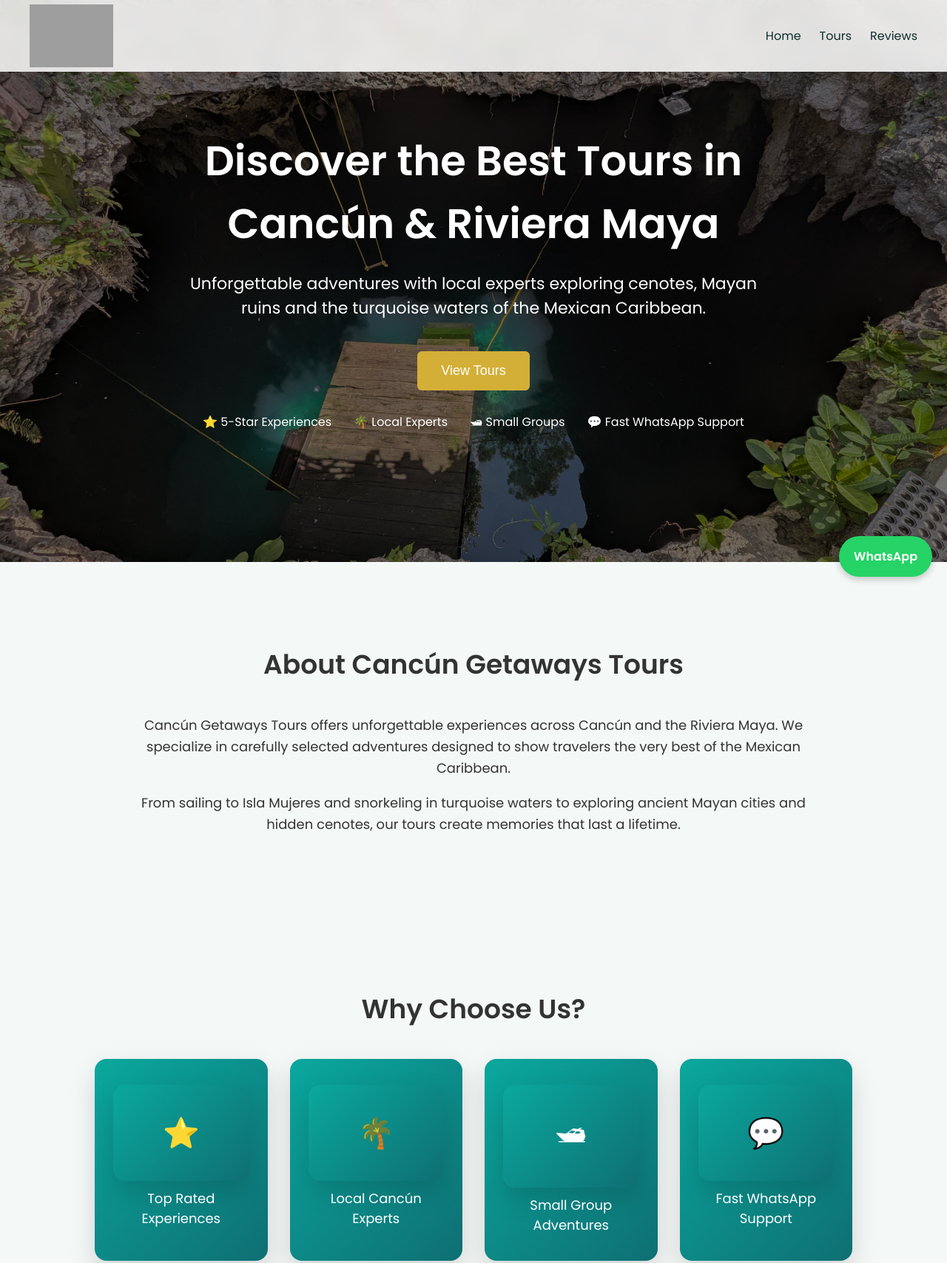
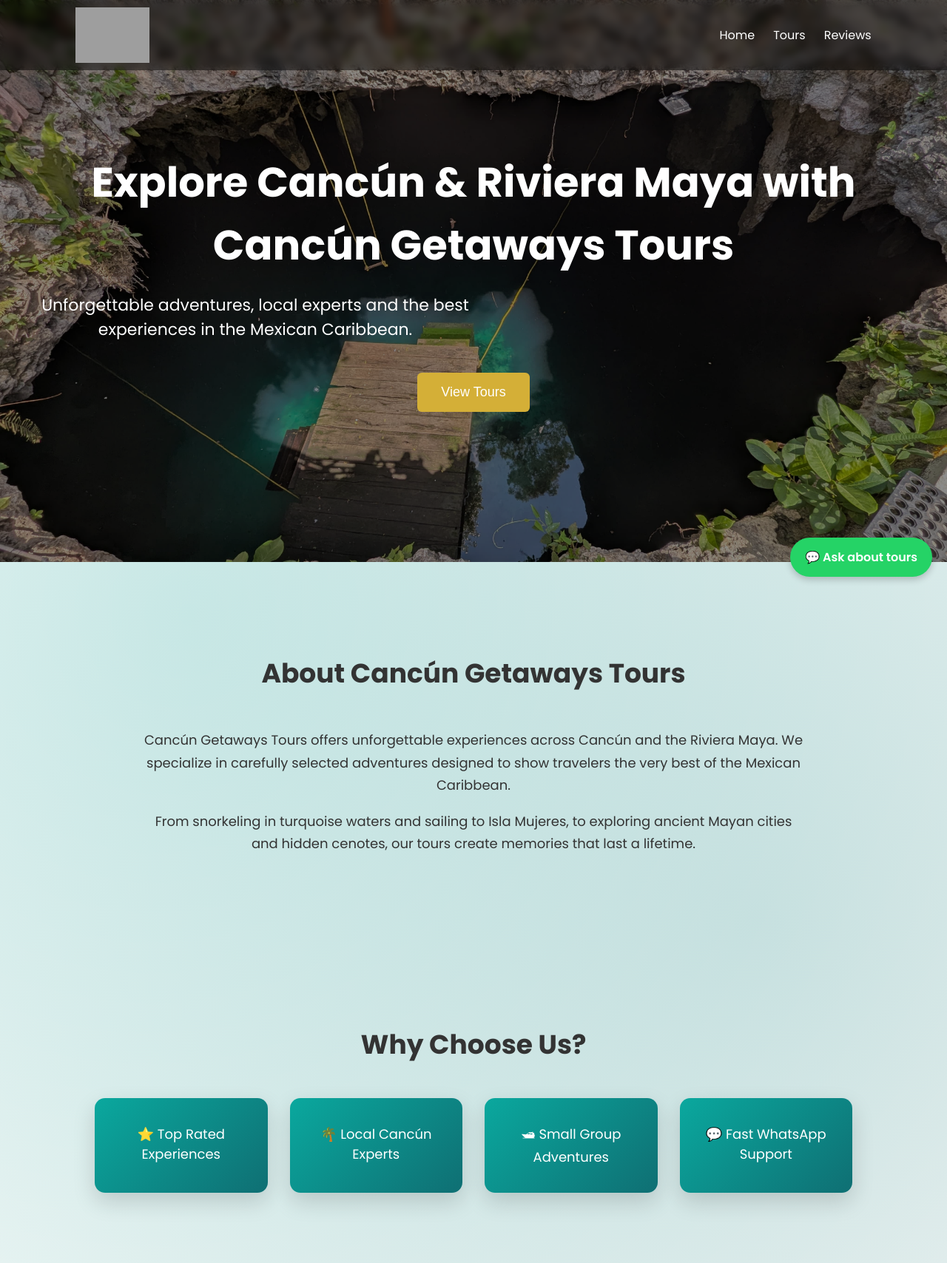
Before and after one commit to cancungetawaystours/cancungetawaystours, a plain HTML site: page index.html in a window 1280 px wide. Shown: the top 1708 px of the page at 74% size. Drawn offline with nearby package versions, Linux system fonts and the light colour scheme; grey boxes are pictures that could not be loaded.

Commit message:
Update index.html

```diff
--- a/index.html
+++ b/index.html
@@ -7,9 +7,9 @@
 
 <title>Cancún Getaways Tours</title>
 
-<link rel="icon" type="image/png" href="images/favicon.png">
+<link rel="icon" href="images/logo.png">
 
-<link href="https://fonts.googleapis.com/css2?family=Poppins:wght@300;400;600&display=swap" rel="stylesheet">
+<link href="https://fonts.googleapis.com/css2?family=Poppins:wght@300;400;600;700&display=swap" rel="stylesheet">
 
 <link href="https://unpkg.com/aos@2.3.1/dist/aos.css" rel="stylesheet">
 
@@ -18,30 +18,32 @@
 body{
 font-family:'Poppins',sans-serif;
 margin:0;
-background:#f4f8f7;
+background:
+radial-gradient(circle at 20% 20%, rgba(0,168,158,0.15), transparent 40%),
+radial-gradient(circle at 80% 30%, rgba(15,111,115,0.15), transparent 40%),
+radial-gradient(circle at 50% 80%, rgba(212,175,55,0.1), transparent 40%),
+#f4f8f7;
 color:#333;
 }
+
+/* NAVBAR */
 
 nav{
 position:fixed;
 top:0;
 width:100%;
-background:rgba(255,255,255,0.85);
-backdrop-filter:blur(10px);
-z-index:1000;
-}
-
-.nav-inner{
-max-width:1200px;
-margin:auto;
 display:flex;
 justify-content:space-between;
 align-items:center;
-padding:6px 20px;
+padding:10px 8%;
+background:rgba(0,0,0,0.45);
+backdrop-filter:blur(6px);
+z-index:1000;
+box-sizing:border-box;
 }
 
 .logo{
-height:85px;
+height:75px;
 }
 
 .menu{
@@ -52,9 +54,12 @@ align-items:center;
 .menu a{
 margin-left:25px;
 text-decoration:none;
-color:#0f2e2d;
+color:white;
 font-weight:500;
+font-size:16px;
 }
+
+/* HERO */
 
 .hero{
 background:url('images/cenote-hacia-abajo-sin-gente.jpeg') center/cover no-repeat;
@@ -76,13 +81,12 @@ top:0;
 left:0;
 width:100%;
 height:100%;
-background:linear-gradient(rgba(0,0,0,0.55),rgba(0,0,0,0.55));
+background:rgba(0,0,0,0.45);
 }
 
 .hero-content{
 position:relative;
 z-index:2;
-max-width:800px;
 }
 
 .hero h1{
@@ -92,6 +96,7 @@ margin:0;
 
 .hero p{
 font-size:22px;
+max-width:650px;
 }
 
 .hero button{
@@ -103,56 +108,62 @@ color:white;
 cursor:pointer;
 border-radius:6px;
 margin-top:20px;
+transition:.3s;
 }
 
-.badges{
-display:flex;
-gap:30px;
-justify-content:center;
-margin-top:30px;
-flex-wrap:wrap;
-font-size:16px;
+.hero button:hover{
+background:#c39f2f;
 }
 
+/* SECTIONS */
+
 section{
-padding:80px 10%;
+padding:90px 10%;
 }
 
 h2{
 text-align:center;
-margin-bottom:40px;
+margin-bottom:45px;
 font-size:36px;
 }
+
+/* ABOUT */
 
 .about{
 max-width:900px;
 margin:auto;
 text-align:center;
 font-size:18px;
-line-height:1.6;
+line-height:1.7;
 }
+
+/* WHY CHOOSE US */
 
 .why{
 display:grid;
 grid-template-columns:repeat(auto-fit,minmax(220px,1fr));
 gap:30px;
-text-align:center;
+margin-top:40px;
 }
 
 .why div{
 background:linear-gradient(135deg,#0aa89e,#0f6f73);
 color:white;
-padding:35px 25px;
-border-radius:16px;
-box-shadow:0 15px 35px rgba(0,0,0,0.15);
+padding:35px;
+border-radius:14px;
+box-shadow:0 12px 30px rgba(0,0,0,0.15);
 font-size:18px;
-transition:.3s;
+font-weight:500;
+text-align:center;
+transition:.35s;
 }
 
 .why div:hover{
-transform:translateY(-6px);
-box-shadow:0 20px 40px rgba(0,0,0,0.2);
+transform:translateY(-8px);
+box-shadow:0 18px 40px rgba(0,0,0,0.2);
 }
+
+/* TOURS */
 
 .tours{
 display:grid;
@@ -162,30 +173,34 @@ gap:25px;
 
 .tour{
 background:white;
-border-radius:12px;
+border-radius:16px;
 overflow:hidden;
-box-shadow:0 10px 25px rgba(0,0,0,0.1);
-transition:.3s;
+box-shadow:0 15px 35px rgba(0,0,0,0.12);
+transition:.35s;
+border:1px solid rgba(0,0,0,0.05);
 }
 
 .tour:hover{
-transform:translateY(-6px);
+transform:translateY(-10px) scale(1.02);
+box-shadow:0 25px 50px rgba(0,0,0,0.18);
 }
 
 .tour img{
 width:100%;
 height:210px;
 object-fit:cover;
-transition:.3s;
-}
-
-.tour:hover img{
-transform:scale(1.05);
 }
 
 .tour h3{
 padding:15px;
 font-size:18px;
+}
+
+.rating{
+padding:0 15px 10px 15px;
+color:#d4af37;
+font-weight:600;
+font-size:15px;
 }
 
 .book{
@@ -198,11 +213,19 @@ text-align:center;
 text-decoration:none;
 border-radius:6px;
 font-weight:600;
+transition:.3s;
 }
+
+.book:hover{
+background:#0f6f73;
+}
+
+/* REVIEWS */
 
 .reviews{
 background:#eaf6f5;
 text-align:center;
+border-radius:12px;
 }
 
 .review{
@@ -210,7 +233,10 @@ max-width:700px;
 margin:auto;
 font-style:italic;
 margin-bottom:25px;
+font-size:18px;
 }
+
+/* FOOTER */
 
 footer{
 background:#0f2e2d;
@@ -220,27 +246,27 @@ padding:40px;
 font-size:16px;
 }
 
+/* WHATSAPP */
+
 .whatsapp{
 position:fixed;
 bottom:20px;
 right:20px;
 background:#25D366;
 color:white;
-padding:15px 20px;
+padding:14px 20px;
 border-radius:50px;
 text-decoration:none;
 font-weight:600;
 box-shadow:0 4px 10px rgba(0,0,0,0.2);
 }
 
+/* MOBILE */
+
 @media(max-width:768px){
 
 .hero h1{
-font-size:36px;
-}
-
-.hero p{
-font-size:18px;
+font-size:38px;
 }
 
 .menu a{
@@ -249,7 +275,7 @@ font-size:14px;
 }
 
 .logo{
-height:70px;
+height:60px;
 }
 
 }
@@ -262,8 +288,6 @@ height:70px;
 
 <nav>
 
-<div class="nav-inner">
-
 <img src="images/logo.png" class="logo">
 
 <div class="menu">
@@ -272,32 +296,21 @@ height:70px;
 <a href="#reviews">Reviews</a>
 </div>
 
-</div>
-
 </nav>
 
 <section class="hero">
 
 <div class="hero-content">
 
-<h1>Discover the Best Tours in Cancún & Riviera Maya</h1>
+<h1>Explore Cancún & Riviera Maya with Cancún Getaways Tours</h1>
 
 <p>
-Unforgettable adventures with local experts exploring cenotes, Mayan ruins and the turquoise waters of the Mexican Caribbean.
+Unforgettable adventures, local experts and the best experiences in the Mexican Caribbean.
 </p>
 
 <button onclick="document.getElementById('tours').scrollIntoView({behavior:'smooth'})">
 View Tours
 </button>
-
-<div class="badges">
-
-<div>⭐ 5-Star Experiences</div>
-<div>🌴 Local Experts</div>
-<div>🛥 Small Groups</div>
-<div>💬 Fast WhatsApp Support</div>
-
-</div>
 
 </div>
 
@@ -308,11 +321,13 @@ View Tours
 <h2>About Cancún Getaways Tours</h2>
 
 <p>
-Cancún Getaways Tours offers unforgettable experiences across Cancún and the Riviera Maya. We specialize in carefully selected adventures designed to show travelers the very best of the Mexican Caribbean.
+Cancún Getaways Tours offers unforgettable experiences across Cancún and the Riviera Maya.
+We specialize in carefully selected adventures designed to show travelers the very best of the Mexican Caribbean.
 </p>
 
 <p>
-From sailing to Isla Mujeres and snorkeling in turquoise waters to exploring ancient Mayan cities and hidden cenotes, our tours create memories that last a lifetime.
+From snorkeling in turquoise waters and sailing to Isla Mujeres, to exploring ancient Mayan cities
+and hidden cenotes, our tours create memories that last a lifetime.
 </p>
 
 </section>
@@ -323,25 +338,10 @@ From sailing to Isla Mujeres and snorkeling in turquoise waters to exploring anc
 
 <div class="why">
 
-<div data-aos="fade-up">
-<div style="font-size:40px;margin-bottom:10px;">⭐</div>
-Top Rated Experiences
-</div>
-
-<div data-aos="fade-up">
-<div style="font-size:40px;margin-bottom:10px;">🌴</div>
-Local Cancún Experts
-</div>
-
-<div data-aos="fade-up">
-<div style="font-size:40px;margin-bottom:10px;">🛥</div>
-Small Group Adventures
-</div>
-
-<div data-aos="fade-up">
-<div style="font-size:40px;margin-bottom:10px;">💬</div>
-Fast WhatsApp Support
-</div>
+<div>⭐ Top Rated Experiences</div>
+<div>🌴 Local Cancún Experts</div>
+<div>🛥 Small Group Adventures</div>
+<div>💬 Fast WhatsApp Support</div>
 
 </div>
 
@@ -356,48 +356,56 @@ Fast WhatsApp Support
 <div class="tour" data-aos="fade-up">
 <img src="images/cozumel.jpeg">
 <h3>Isla Mujeres Catamaran Cruise & Snorkeling</h3>
+<div class="rating">⭐⭐⭐⭐⭐ 4.9 rating</div>
 <a href="#" class="book">Book Now</a>
 </div>
 
 <div class="tour" data-aos="fade-up">
 <img src="images/tirolesa-hombre.jpeg">
 <h3>ATV, Zipline & Cenote Adventure</h3>
+<div class="rating">⭐⭐⭐⭐⭐ 4.9 rating</div>
 <a href="#" class="book">Book Now</a>
 </div>
 
 <div class="tour" data-aos="fade-up">
 <img src="images/bote-transparente-mujer.jpeg">
 <h3>Transparent Boat Ride Cancún</h3>
+<div class="rating">⭐⭐⭐⭐⭐ 4.9 rating</div>
 <a href="#" class="book">Book Now</a>
 </div>
 
 <div class="tour" data-aos="fade-up">
 <img src="images/tulum-de-fondo.jpeg">
 <h3>Tulum Jungle Adventure</h3>
+<div class="rating">⭐⭐⭐⭐⭐ 4.9 rating</div>
 <a href="#" class="book">Book Now</a>
 </div>
 
 <div class="tour" data-aos="fade-up">
 <img src="images/speedboat-pareja.jpeg">
 <h3>Cancún Speedboat & Snorkeling Adventure</h3>
+<div class="rating">⭐⭐⭐⭐⭐ 4.9 rating</div>
 <a href="#" class="book">Book Now</a>
 </div>
 
 <div class="tour" data-aos="fade-up">
 <img src="images/chichen-mujer.jpeg">
 <h3>Chichén Itzá, Cenote & Valladolid Tour</h3>
+<div class="rating">⭐⭐⭐⭐⭐ 4.9 rating</div>
 <a href="#" class="book">Book Now</a>
 </div>
 
 <div class="tour" data-aos="fade-up">
 <img src="images/coba-grupal.jpeg">
 <h3>Tulum, Cobá & Cenote Full Day Tour</h3>
+<div class="rating">⭐⭐⭐⭐⭐ 4.9 rating</div>
 <a href="#" class="book">Book Now</a>
 </div>
 
 <div class="tour" data-aos="fade-up">
 <img src="images/cenote-hacia-abajo.jpeg">
 <h3>Riviera Maya Cenote Experience</h3>
+<div class="rating">⭐⭐⭐⭐⭐ 4.9 rating</div>
 <a href="#" class="book">Book Now</a>
 </div>
 
@@ -438,13 +446,15 @@ Top rated experiences available on Viator and GetYourGuide.
 <a class="whatsapp"
 href="https://wa.me/529611057104?text=Hello!%20I'm%20interested%20in%20the%20tours%20offered%20by%20Cancun%20Getaways%20Tours.%20Could%20you%20send%20me%20more%20information?"
 target="_blank">
-WhatsApp
+💬 Ask about tours
 </a>
 
 <script src="https://unpkg.com/aos@2.3.1/dist/aos.js"></script>
 
 <script>
-AOS.init();
+AOS.init({
+duration:900
+});
 </script>
 
 </body>
```
